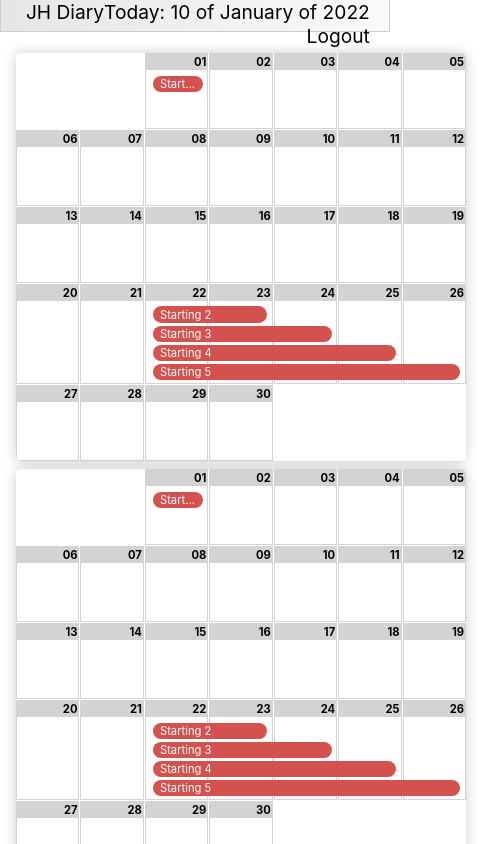
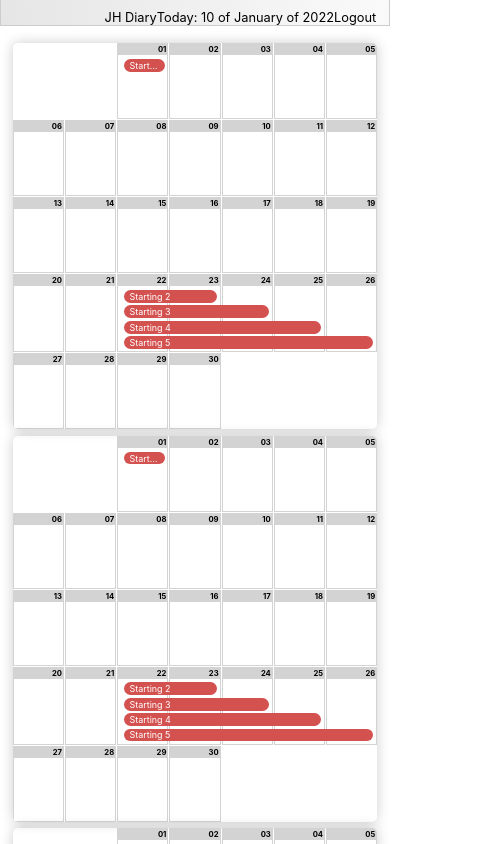
Before and after one commit to espin-tolosa/calendar-style, a React (Create React App) app: page / in a window 390 px wide. Shown: the top 844 px of the page, 482 px wide, since content can reach past the window. Built offline with nearby package versions, Linux system fonts and the light colour scheme.

Commit message:
font size media query

```diff
--- a/src/styles.css
+++ b/src/styles.css
@@ -22,6 +22,11 @@ html {
 
 html {
   font-size: var(--font_size);
+}
+@media (max-width: 640px) {
+  html {
+    font-size: calc(0.8 * var(--font_size));
+  }
 }
 
 .month-start-mon {
@@ -48,7 +53,7 @@ html {
 .calendar {
   margin-top: 1em;
   display: grid;
-  grid-template-columns: repeat(auto-fit, minmax(450px, 1fr));
+  grid-template-columns: repeat(auto-fit, minmax(300px, 1fr));
   gap: 0.5rem;
   margin-inline: 1em;
 }
@@ -88,7 +93,7 @@ html {
   display: flex;
   justify-content: right;
   background: lightgray;
-  font-size: 0.7rem;
+  font-size: 0.6rem;
   font-weight: bold;
   padding: 1px 1px 1px;
   margin-bottom: 0.5em;
@@ -270,8 +275,9 @@ html {
   align-items: flex-end;
   justify-content: right;
   padding-inline: 1em;
-  font-size: 1.2em;
+  font-size: 1rem;
 }
+
 /* controller */
 
 .top {
```
